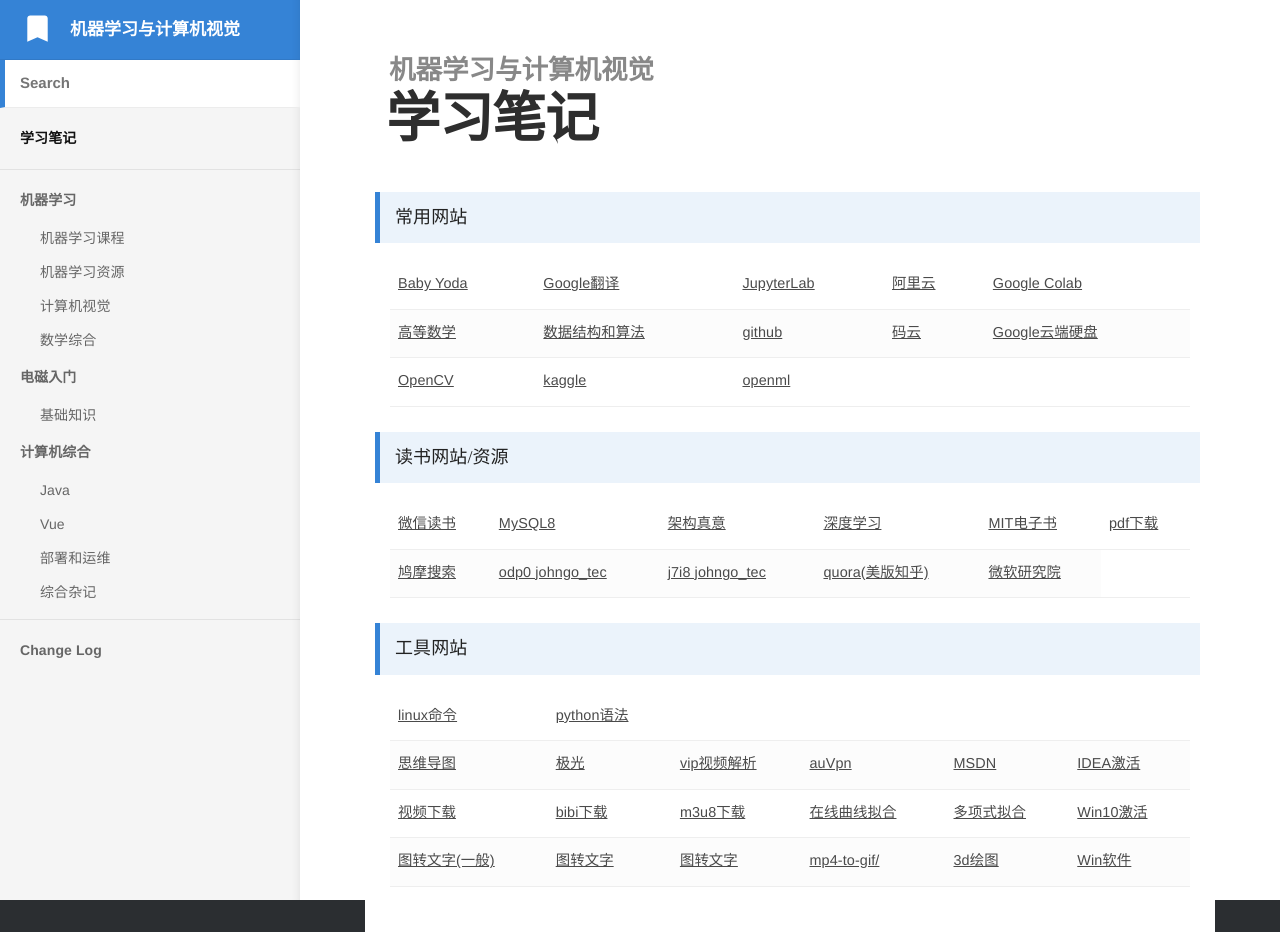
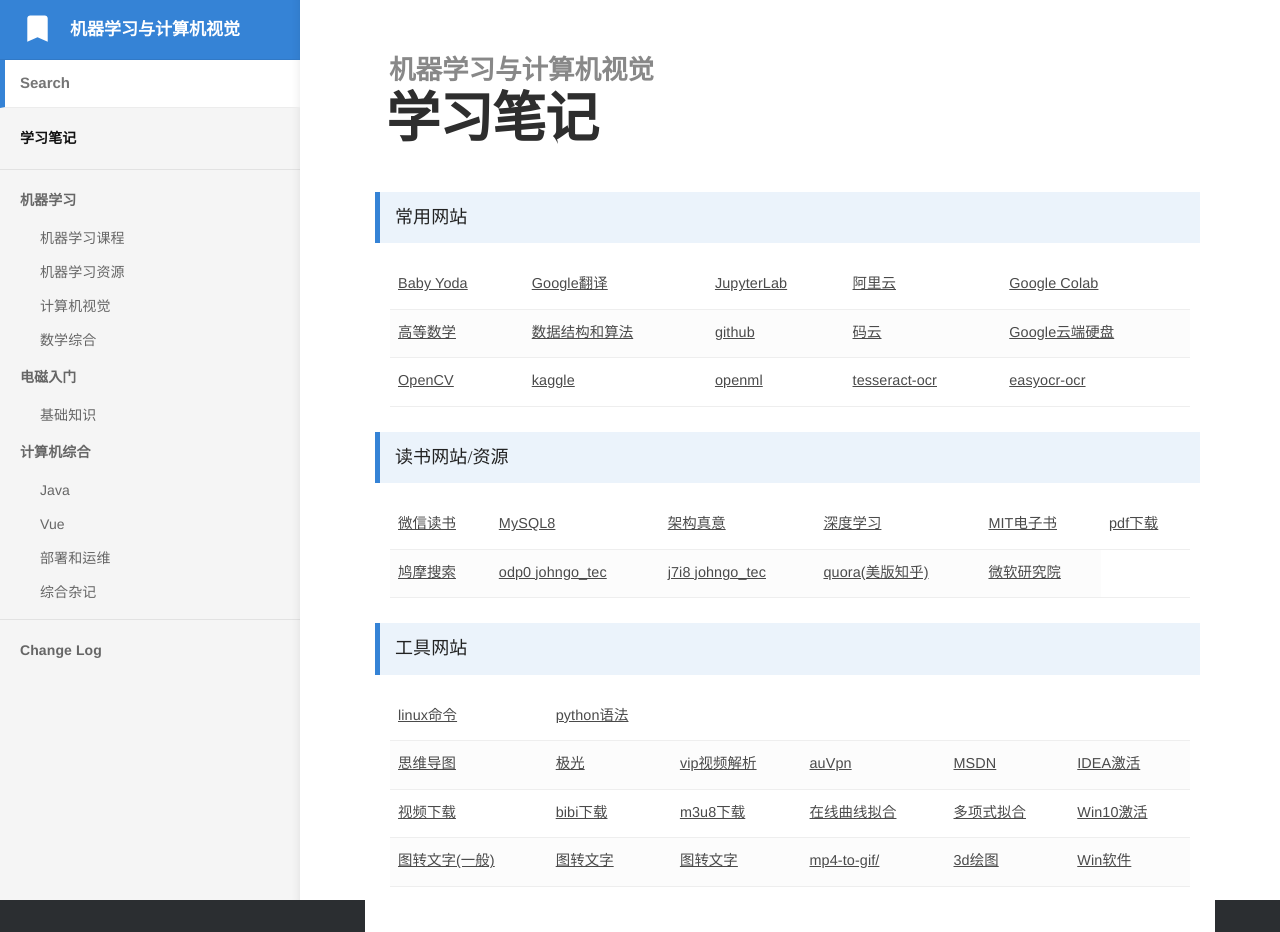
Before and after one commit to bashendixie/Machine_Learning_Notes, a Jekyll site: the page built from index.md, in a window 1280 px wide. Built offline with Jekyll 4.4.1, drawn with Linux system fonts in a browser that asks for light colours; some web fonts are replaced.

Commit message:
no message

```diff
--- a/index.md
+++ b/index.md
@@ -51,10 +51,10 @@
 				<a href="https://www.openml.org/" target="_blank">openml</a>
 			</td>
 			<td>
-
+				<a href="https://github.com/tesseract-ocr" target="_blank">tesseract-ocr</a>
 			</td>
 			<td>
-
+				<a href="https://www.jaided.ai/easyocr/" target="_blank">easyocr-ocr</a>
 			</td>
 		</tr>
 	</tbody>
```
